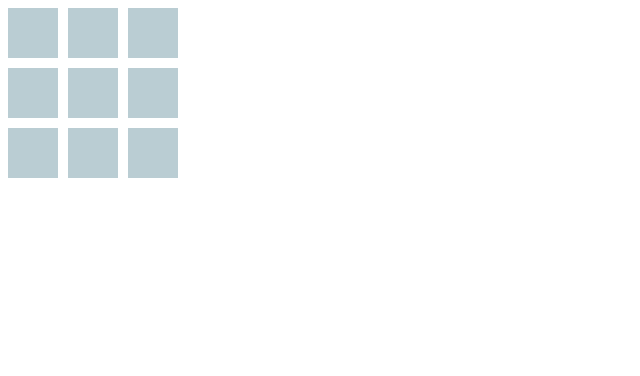
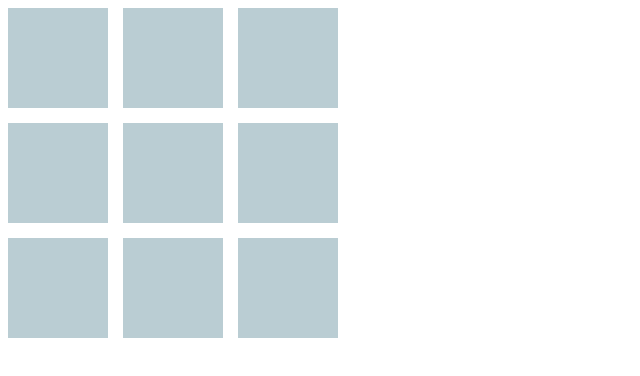
Before and after one commit to poxu/tic-tac-toe, a website: page tic_tak_toe.html in a window 1280 px wide. Shown: the whole page, without its empty margins (0-640 px from the left). Drawn offline with Linux system fonts and the light colour scheme.

Commit message:
change field size

```diff
--- a/src/renderer.js
+++ b/src/renderer.js
@@ -2,8 +2,8 @@ var Renderer = (function() {
     return function(ctx) {
         var ren = {};
 
-        var len = 50;
-        var margin = 10;
+        var len = 100;
+        var margin = 15;
 
         var q = 35/100;
         var innerOffset = Math.floor(len * q);
@@ -39,11 +39,7 @@ var Renderer = (function() {
                 ctx.fill();
             }
 
-
-
             ctx.restore();
-
-
         }
 
         ren.render = function(scene) {
@@ -52,7 +48,7 @@ var Renderer = (function() {
 
             ctx.save();
             ctx.fillStyle = 'white';
-            ctx.fillRect(0, 0, 180, 180);
+            ctx.fillRect(0, 0, 345, 345);
             ctx.restore();
 
             for(var row = 0; row < rows; ++row) {
--- a/tic_tak_toe.html
+++ b/tic_tak_toe.html
@@ -8,7 +8,7 @@
                 var canvas = document.querySelector('canvas.viewport');
                 var ctx = canvas.getContext('2d');
                 var renderer = Renderer(ctx);
-                var screenToWorld = util.getScreenToWorld(50, 10)
+                var screenToWorld = util.getScreenToWorld(100, 15)
 
                 var game = TicTacToe();
 
@@ -36,6 +36,6 @@
         </script>
     </head>
     <body>
-        <canvas class="viewport" width="180" height="180"></canvas>
+        <canvas class="viewport" width="345" height="345"></canvas>
     </body>
 </html>
```
